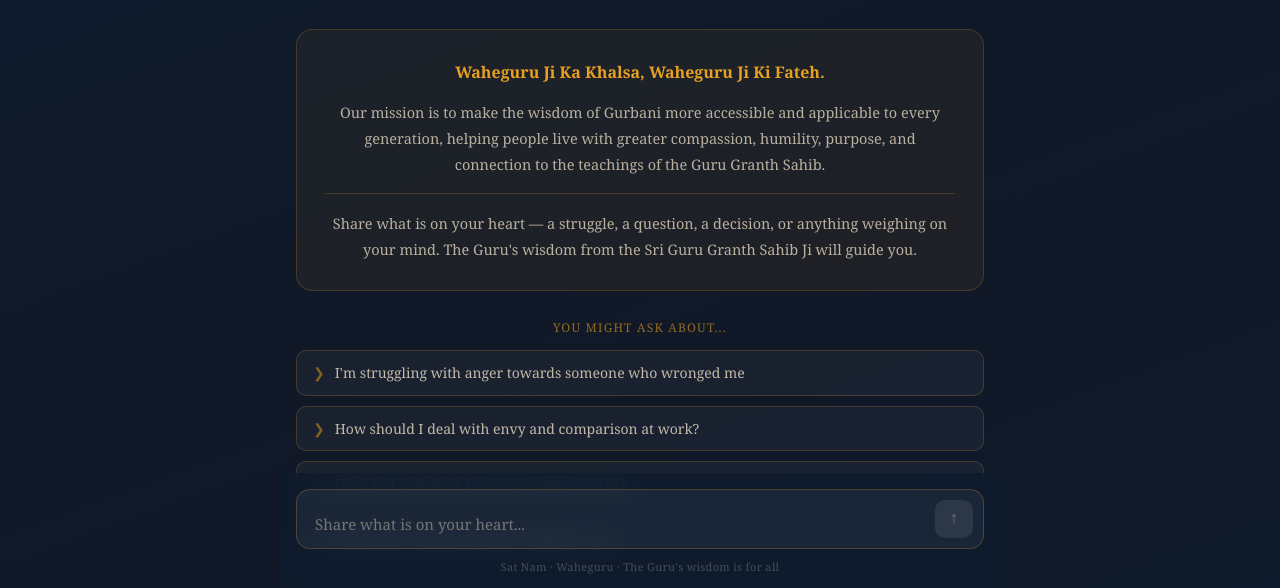
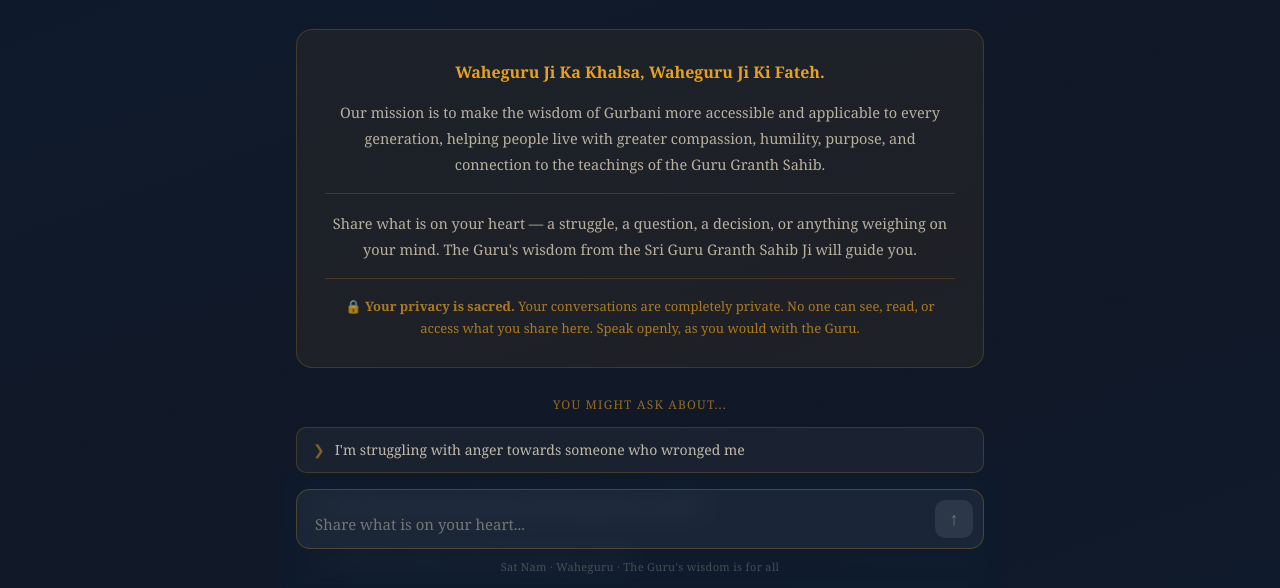
Before and after one commit to harpsd/gurbani-chatbot, a plain HTML site: page index.html in a window 1280 px wide. Shown: the part 210-798 px from the top of the page. Drawn offline with Linux system fonts and the light colour scheme.

Commit message:
Update index.html

```diff
--- a/index.html
+++ b/index.html
@@ -237,6 +237,12 @@
         Share what is on your heart — a struggle, a question, a decision, or anything weighing on your mind.
         The Guru's wisdom from the Sri Guru Granth Sahib Ji will guide you.
       </p>
+      <div style="height:1px;background:rgba(232,160,32,0.2);margin:16px 0;"></div>
+      <p style="color:rgba(232,160,32,0.7);font-size:13px;line-height:1.7;margin:0;">
+        🔒 <strong>Your privacy is sacred.</strong> Your conversations are completely private.
+        No one can see, read, or access what you share here.
+        Speak openly, as you would with the Guru.
+      </p>
     </div>
     <p class="suggestions-label">You might ask about...</p>
     <div class="suggestions" id="suggestionsList"></div>
```
